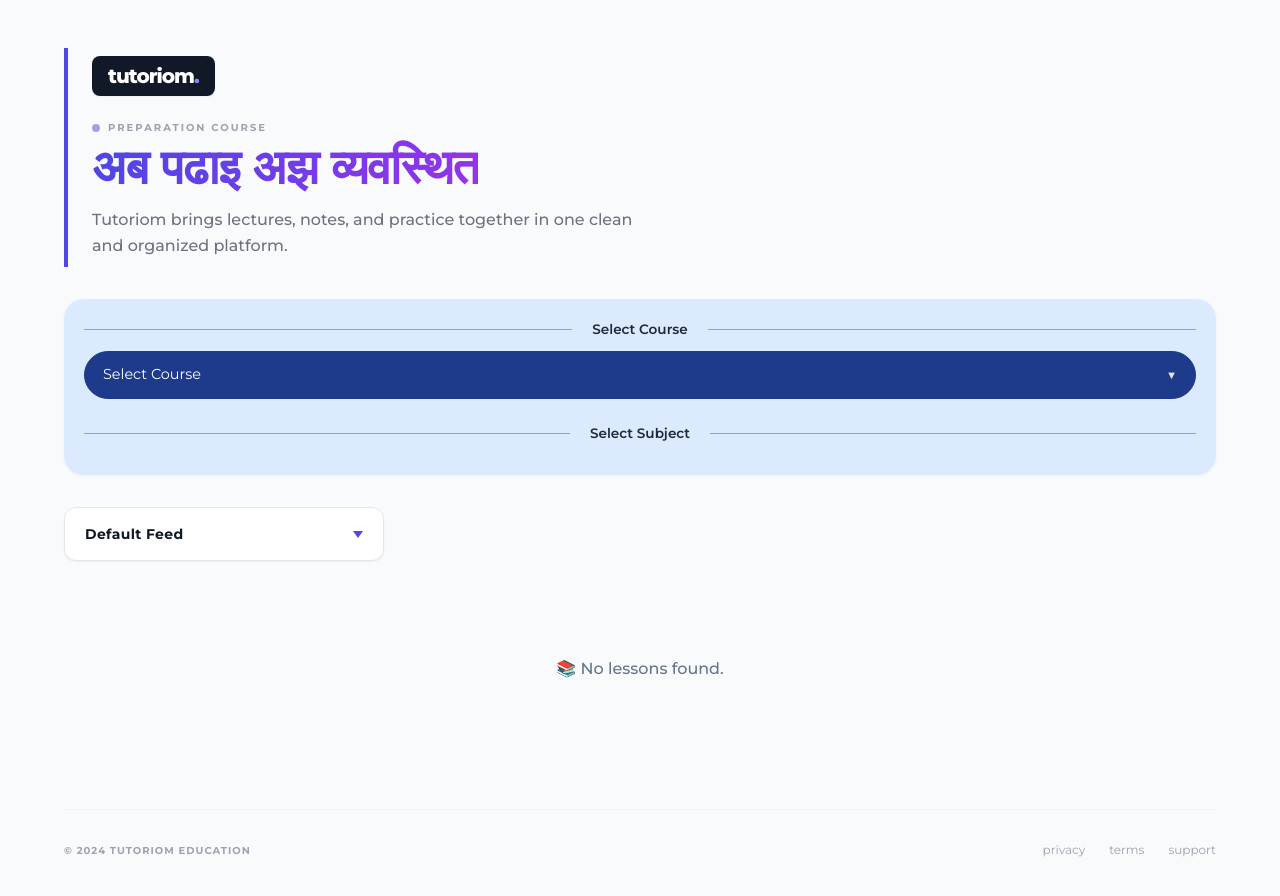
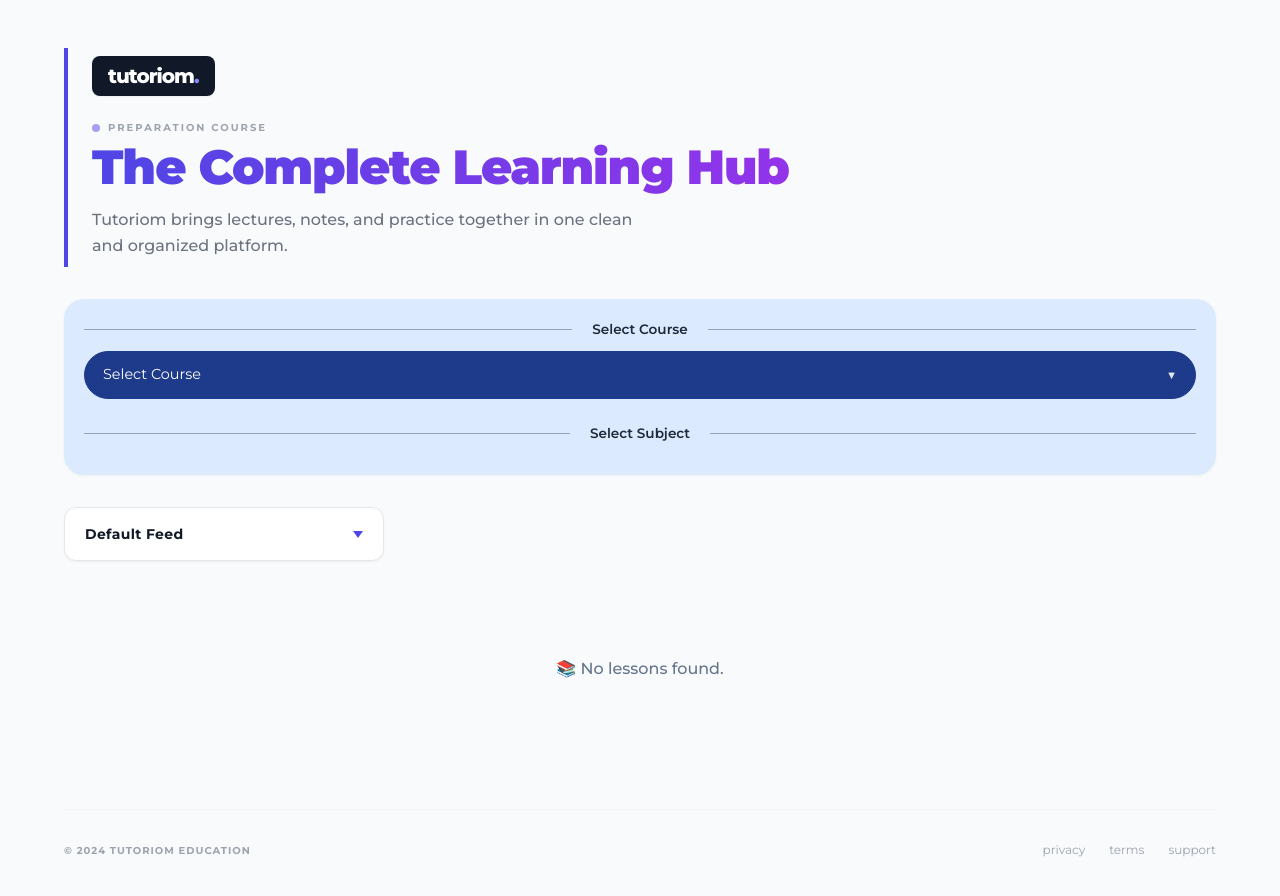
Before and after one commit to tutoriomFree/tutoriomFree.github.io, a plain HTML site: page index.html in a window 1280 px wide. Drawn offline with nearby package versions, Linux system fonts and the light colour scheme; no server answers.

Commit message:
Update index.html

```diff
--- a/index.html
+++ b/index.html
@@ -471,7 +471,7 @@
             <span class="text-[10px] font-bold tracking-[0.2em] uppercase text-gray-400">Preparation Course</span>
         </div>
         <h1 class="text-4xl md:text-5xl font-black tracking-tight mb-4 leading-[1.1]">
-            <span class="text-highlight">अब पढाइ अझ व्यवस्थित</span>
+            <span class="text-highlight">The Complete Learning Hub</span>
         </h1>
         <p class="text-gray-500 max-w-xl font-medium leading-relaxed">
             Tutoriom brings lectures, notes, and practice together in one clean and organized platform.
```
